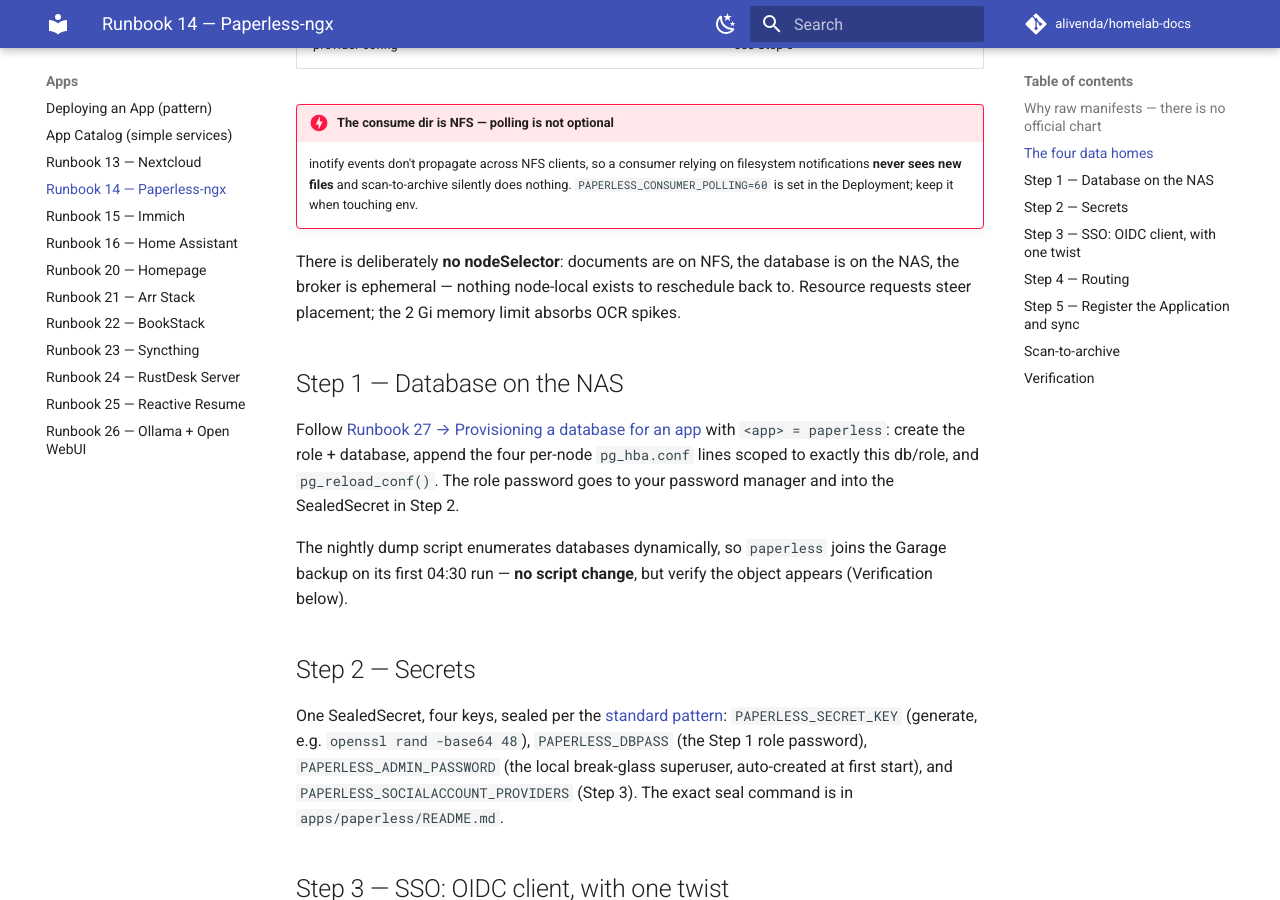
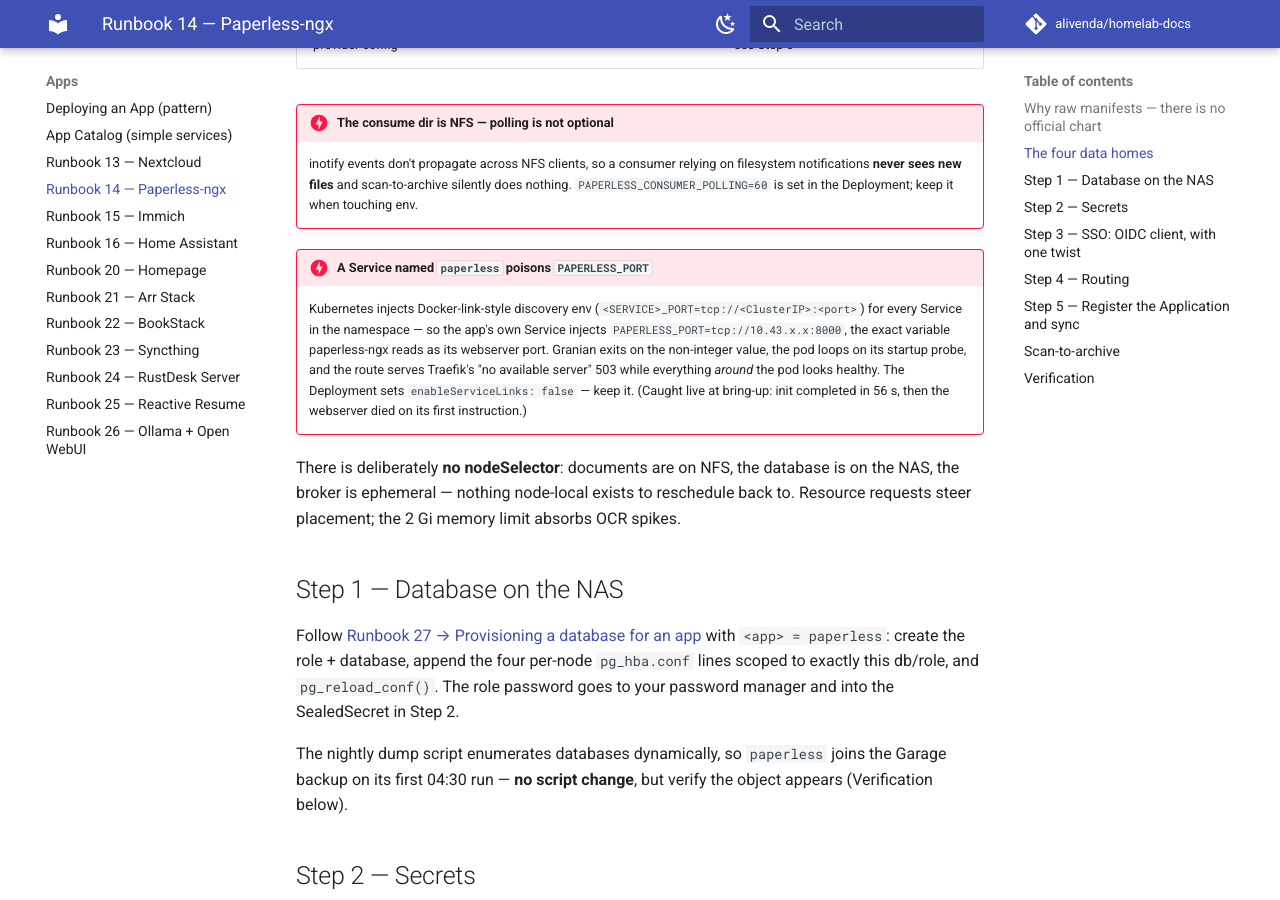
Before and after one commit to alivenda/homelab-docs, an MkDocs documentation site: the page built from docs/14-paperless.md, in a window 1280 px wide and 900 px high, scrolled down 1482 px. Built offline with MkDocs 1.6.1 and Material for MkDocs 9.7.7, drawn with Linux system fonts in a browser that asks for light colours; comment, search, counter and statistics services are not loaded.

Commit message:
R14: document the PAPERLESS_PORT service-link collision

```diff
--- a/docs/14-paperless.md
+++ b/docs/14-paperless.md
@@ -48,6 +48,17 @@ Service, an HTTPRoute — one ArgoCD `Application` in `bootstrap/paperless.yaml`
     filesystem notifications **never sees new files** and scan-to-archive silently
     does nothing. `PAPERLESS_CONSUMER_POLLING=60` is set in the Deployment; keep it
     when touching env.
+
+!!! danger "A Service named `paperless` poisons `PAPERLESS_PORT`"
+    Kubernetes injects Docker-link-style discovery env
+    (`<SERVICE>_PORT=tcp://<ClusterIP>:<port>`) for every Service in the
+    namespace — so the app's own Service injects
+    `PAPERLESS_PORT=tcp://10.43.x.x:8000`, the exact variable paperless-ngx reads
+    as its webserver port. Granian exits on the non-integer value, the pod loops
+    on its startup probe, and the route serves Traefik's "no available server"
+    503 while everything *around* the pod looks healthy. The Deployment sets
+    `enableServiceLinks: false` — keep it. (Caught live at bring-up: init
+    completed in 56 s, then the webserver died on its first instruction.)
 
 There is deliberately **no nodeSelector**: documents are on NFS, the database is on
 the NAS, the broker is ephemeral — nothing node-local exists to reschedule back to.
```
